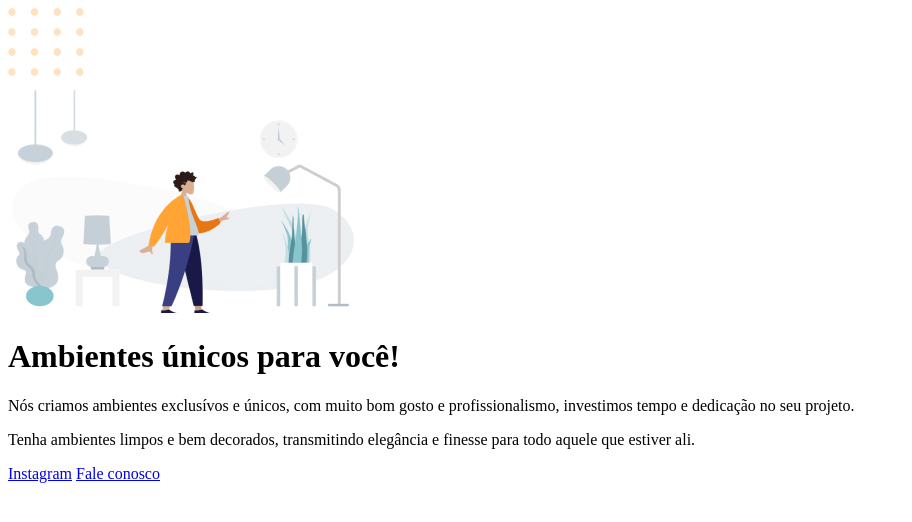
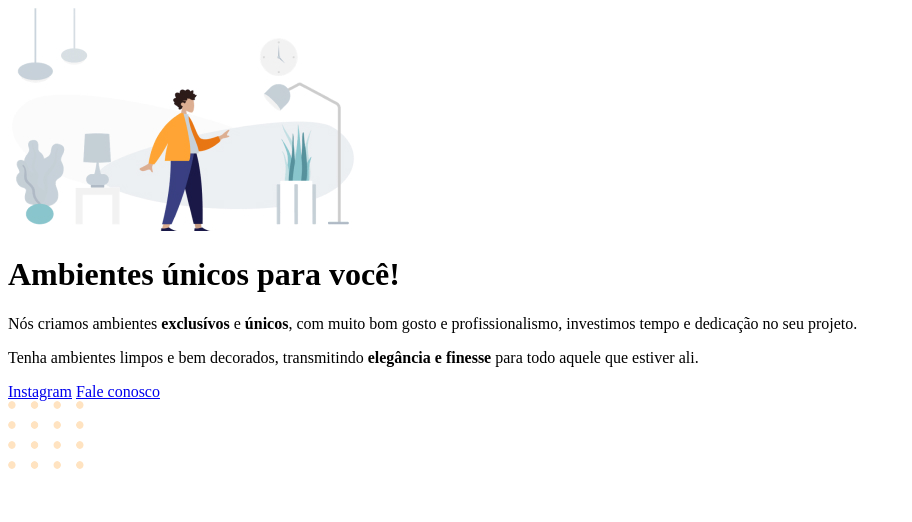
Before and after one commit to tfstam/explorer-stage-02-01, a plain HTML site: page index.html in a window 1280 px wide. Shown: the whole page, without its empty margins (0-912 px from the left). Drawn offline with Linux system fonts and the light colour scheme.

Commit message:
Apresentação e posição dos elementos na tela

```diff
--- a/index.html
+++ b/index.html
@@ -1,24 +1,38 @@
 <!DOCTYPE html>
 <html lang="pt-br">
   <head>
-  <meta charset="UTF-8">
-  <meta name="viewport" content="width=device-width, initial-scale=1.0">
+    <meta charset="UTF-8" />
+    <meta name="viewport" content="width=device-width, initial-scale=1.0" />
     <title>Móveis customizados</title>
   </head>
   <body>
-  <img src="images/balls.svg" alt="Bolinhas laranjadas no canto direito inferior da tela">
+    <div id="hero">
+      <img
+        src="images/img1.jpg"
+        alt="Desenho de uma pessoa vestindo uma camisa amarela em uma sala com móveis"
+      />
 
-  <div id="hero">
-    <img src="images/img1.jpg" alt="Desenho de uma pessoa vestindo uma camisa amarela em uma sala com móveis">
-
-    <h1>Ambientes únicos para você!</h1>
-    <p>Nós criamos ambientes exclusívos e únicos, com muito bom gosto e profissionalismo, investimos tempo e dedicação no seu projeto. </p>
-    <p>Tenha ambientes limpos e bem decorados, transmitindo elegância  e finesse para todo aquele que estiver ali.</p>
+      <h1>Ambientes <span>únicos</span> para você!</h1>
+      <p>
+        Nós criamos ambientes <strong>exclusívos</strong> e
+        <strong>únicos</strong>, com muito bom gosto e profissionalismo,
+        investimos tempo e <span>dedicação no seu projeto</span>.
+      </p>
+      <p>
+        Tenha <span>ambientes limpos</span> e bem decorados, transmitindo
+        <strong>elegância e finesse</strong> para todo aquele que estiver ali.
+      </p>
     </div>
 
     <div id="footer">
       <a href="https://instagram.com/moveisparavoce">Instagram</a>
       <a href="mailto:contato@moveisparavoce.com">Fale conosco</a>
     </div>
+
+    <img
+      id="balls"
+      src="images/balls.svg"
+      alt="Bolinhas laranjadas no canto direito inferior da tela"
+    />
   </body>
 </html>
```
Lines whose indentation alone changed are shown as unchanged.
